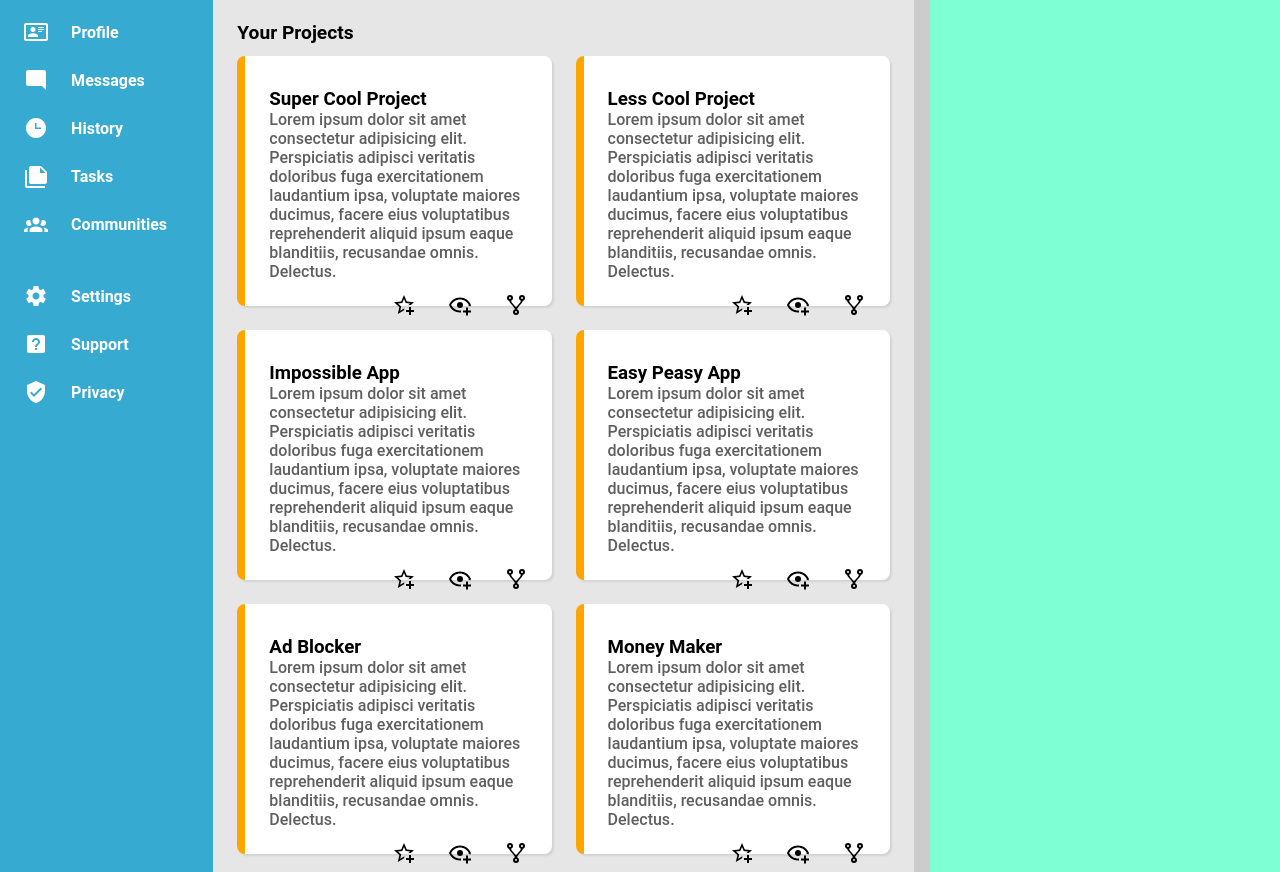
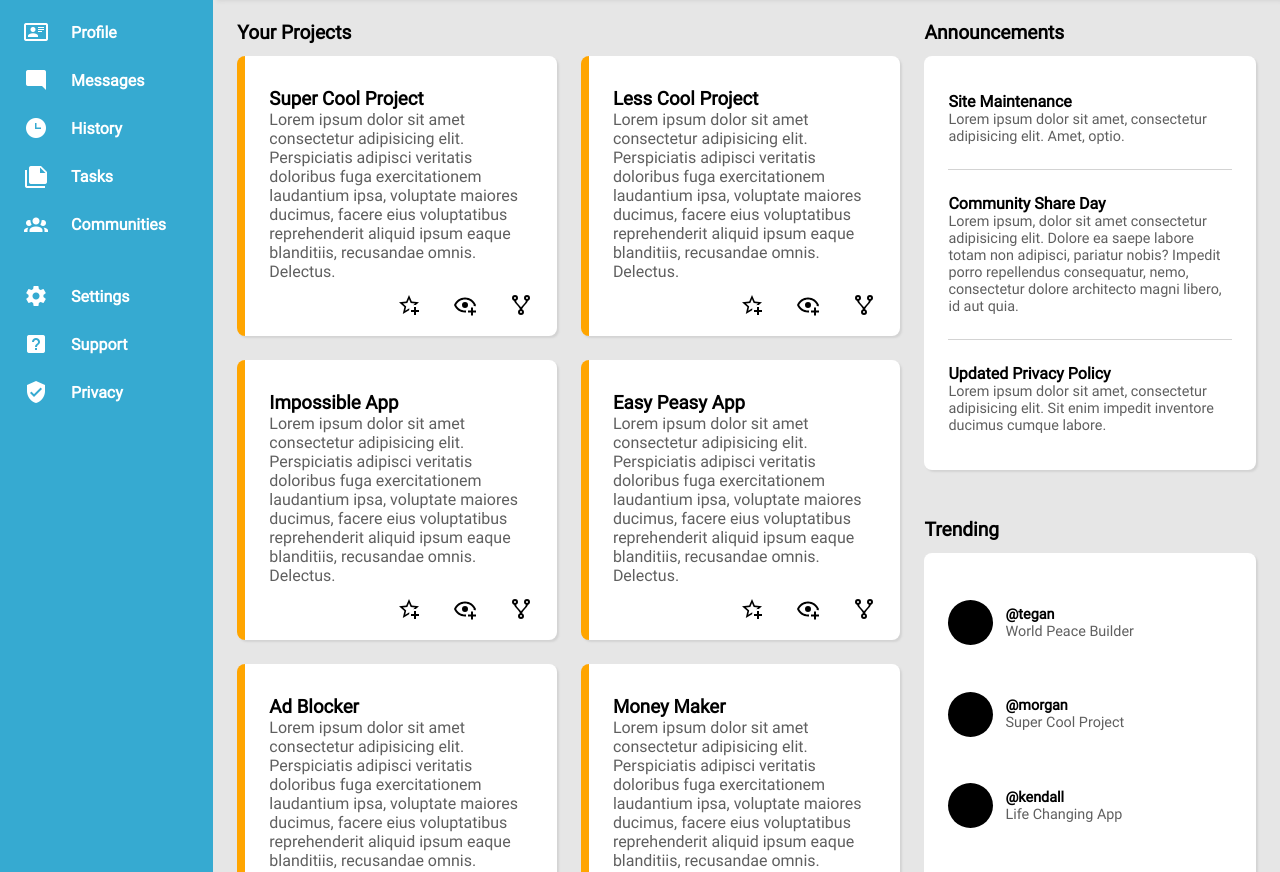
Before and after one commit to ahmedhanyh/admin-dashboard, a plain HTML site: page index.html in a window 1280 px wide. Shown: the part 136-1008 px from the top of the page. Drawn offline with Linux system fonts and the light colour scheme.

Commit message:
Create the announcements and trending sections
- Fix header issue: box-shadow was beneath background, set header
  z-index to 1 to make it appear.

```diff
--- a/css/style.css
+++ b/css/style.css
@@ -1,7 +1,6 @@
 @font-face {
     font-family: Roboto;
-    src: url(./Roboto/Roboto-Regular.ttf)
-        url(./Roboto/Roboto-Bold.ttf);
+    src: url(./Roboto/Roboto-Regular.ttf);
 }
 
 * {
@@ -27,6 +26,8 @@
 .header {
     padding: 8px 32px;
     background-color: white;
+    box-shadow: 4px 4px 4px lightgray;
+    z-index: 1;
 
     grid-column: 2;
     grid-row: 1;
@@ -158,31 +159,31 @@ a {
 }
 
 .main-content {
-    background-color: #ccc;
+    padding: 24px;
+    background-color: rgb(230, 230, 230);
 
     grid-column: 2;
     grid-row: 2;
 
     display: grid;
     grid-template-columns: 2fr 1fr;
-    gap: 16px;
+    gap: 24px;
 }
 
+h2 {
+    font-size: 1.2rem;
+}
 
 .projects {
-    padding: 24px;
-    background-color: rgb(230, 230, 230);
-}
-
-.projects h2 {
-    margin-bottom: 12px;
-    font-size: 1.2rem;
+    display: grid;
+    align-content: start;
+    gap: 12px;
 }
 
 .cards {
     display: grid;
-    grid-template-columns: repeat(auto-fit, minmax(250px, 1fr));
-    grid-auto-rows: 250px;
+    grid-template-columns: repeat(auto-fit, minmax(300px, 1fr));
+    grid-auto-rows: 280px;
     gap: 24px;
 }
 
@@ -196,7 +197,9 @@ a {
     grid-template-rows: auto auto 1fr;
 }
 
-.card p {
+.card p,
+.announcement p,
+.trending-box p:last-child {
     font-weight: 500;
     color: rgb(95, 95, 95);
 }
@@ -211,5 +214,63 @@ a {
 }
 
 .announcements-trending {
-    background-color: aquamarine;
+    display: grid;
+    grid-template-rows: 1fr 1fr;
+    align-content: start;
+    gap: 48px;
 }
+
+.announcements-box,
+.trending-box {
+    background-color: white;
+    padding: 12px 24px;
+    border-radius: 8px;
+    box-shadow: 2px 2px 2px lightgray;
+}
+
+.announcement {
+    padding: 24px 0;
+}
+
+.announcement h3 {
+    font-size: 1rem;
+}
+
+.announcement p {
+    font-size: 0.9rem;
+}
+
+.announcement:nth-child(n + 2) {
+    border-top: 1px solid lightgray;
+}
+
+.announcements,
+.trending {
+    display: grid;
+    grid-template-rows: auto 1fr;
+    gap: 12px;
+}
+
+.trending-box {
+    padding: 24px 24px;
+    display: grid;
+}
+
+.trending-box > div {
+    display: grid;
+    grid-template-columns: 45px auto;
+    column-gap: 12px;
+}
+
+.trending-box .placeholder-image {
+    grid-row: 1 / 3;
+    align-self: center;
+}
+
+.trending-box p {
+    font-size: 0.9rem;
+}
+
+.trending-box p:first-of-type {
+    align-self: end;
+}
--- a/index.html
+++ b/index.html
@@ -137,8 +137,48 @@
                 </div>
             </div>
             <div class="announcements-trending">
-                <div class="announcements"></div>
-                <div class="trending"></div>
+                <div class="announcements">
+                    <h2>Announcements</h2>
+                    <div class="announcements-box">
+                        <div class="announcement">
+                            <h3>Site Maintenance</h3>
+                            <p>Lorem ipsum dolor sit amet, consectetur adipisicing elit. Amet, optio.</p>
+                        </div>
+                        <div class="announcement">
+                            <h3>Community Share Day</h3>
+                            <p>Lorem ipsum, dolor sit amet consectetur adipisicing elit. Dolore ea saepe labore totam non adipisci, pariatur nobis? Impedit porro repellendus consequatur, nemo, consectetur dolore architecto magni libero, id aut quia.</p>
+                        </div>
+                        <div class="announcement">
+                            <h3>Updated Privacy Policy</h3>
+                            <p>Lorem ipsum dolor sit amet, consectetur adipisicing elit. Sit enim impedit inventore ducimus cumque labore.</p>
+                        </div>
+                    </div>
+                </div>
+                <div class="trending">
+                    <h2>Trending</h2>
+                    <div class="trending-box">
+                        <div>
+                            <div class="placeholder-image"></div>
+                            <p>@tegan</p>
+                            <p>World Peace Builder</p>
+                        </div>
+                        <div>
+                            <div class="placeholder-image"></div>
+                            <p>@morgan</p>
+                            <p>Super Cool Project</p>
+                        </div>
+                        <div>
+                            <div class="placeholder-image"></div>
+                            <p>@kendall</p>
+                            <p>Life Changing App</p>
+                        </div>
+                        <div>
+                            <div class="placeholder-image"></div>
+                            <p>@alex</p>
+                            <p>No Traffic Maker</p>
+                        </div>
+                    </div>
+                </div>
             </div>
         </div>
     </div>
```
